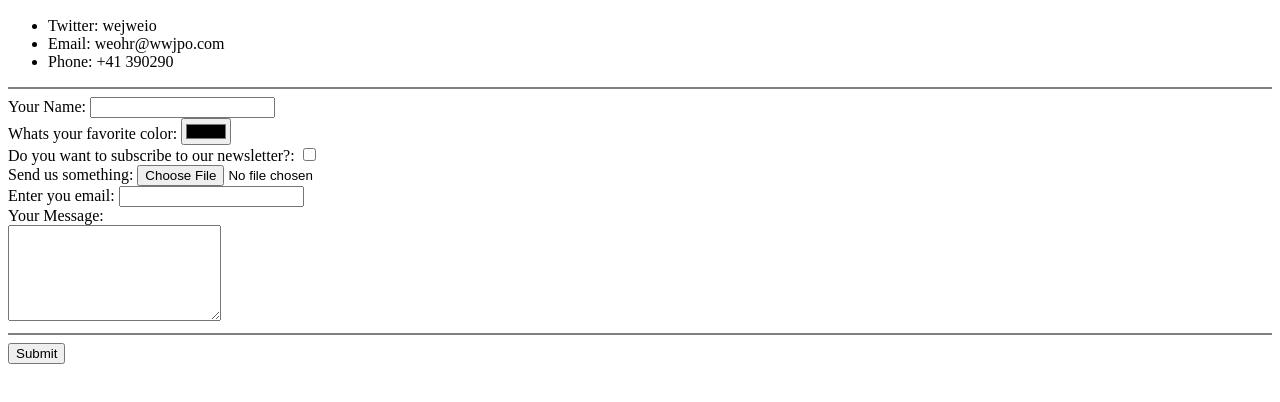
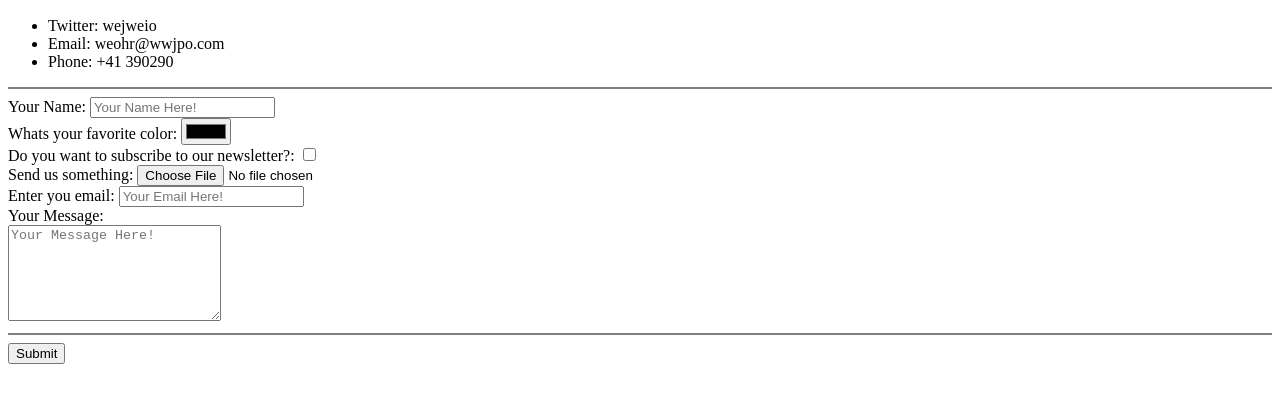
Before and after one commit to mehtab3108/simplewebsite, a plain HTML site: page Contacts.html in a window 1280 px wide. Shown: the part 50-452 px from the top of the page. Drawn offline with Linux system fonts and the light colour scheme.

Commit message:
Update Contacts.html

```diff
--- a/Contacts.html
+++ b/Contacts.html
@@ -14,7 +14,7 @@
     <hr noshade>
     <form class="" action="mailto:mehtab.arsr@gmail.com" method="post" enctype="text/plain">
       <label for="">Your Name: </label>
-      <input type="text" name="Name" value=" ">
+      <input type="text" name="Name" value="" placeholder="Your Name Here!">
       <br>
       <label for="">Whats your favorite color: </label>
       <input type="color" name="Color" value="">
@@ -28,10 +28,10 @@
     <input type="file" name="File" value="">
     <br>
     <label for="">Enter you email:</label>
-    <input type="email" name="Email" value="">
+    <input type="email" name="Email" value="" placeholder="Your Email Here!">
     <br>
     <label for="">Your Message: </label><br>
-    <textarea name="Message" rows="6" cols="24"></textarea>
+    <textarea name="Message" rows="6" cols="24" placeholder="Your Message Here!"></textarea>
     <br>
     <hr noshade>
       <input type="submit" name="" value="Submit">
```
